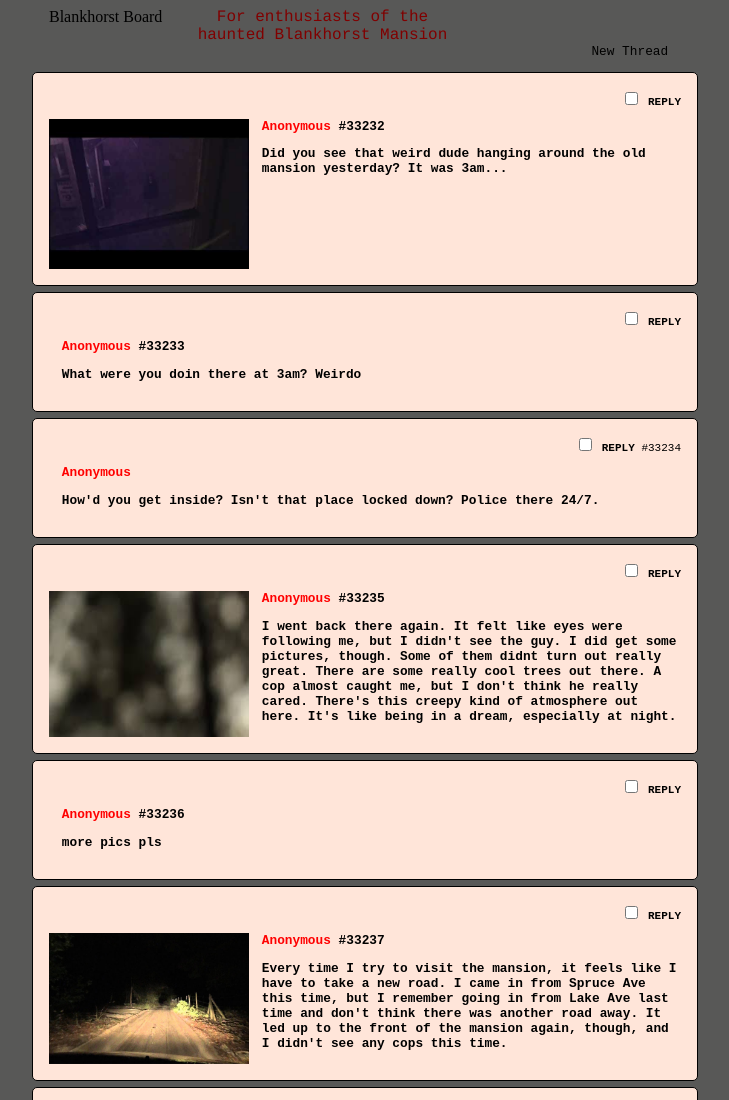
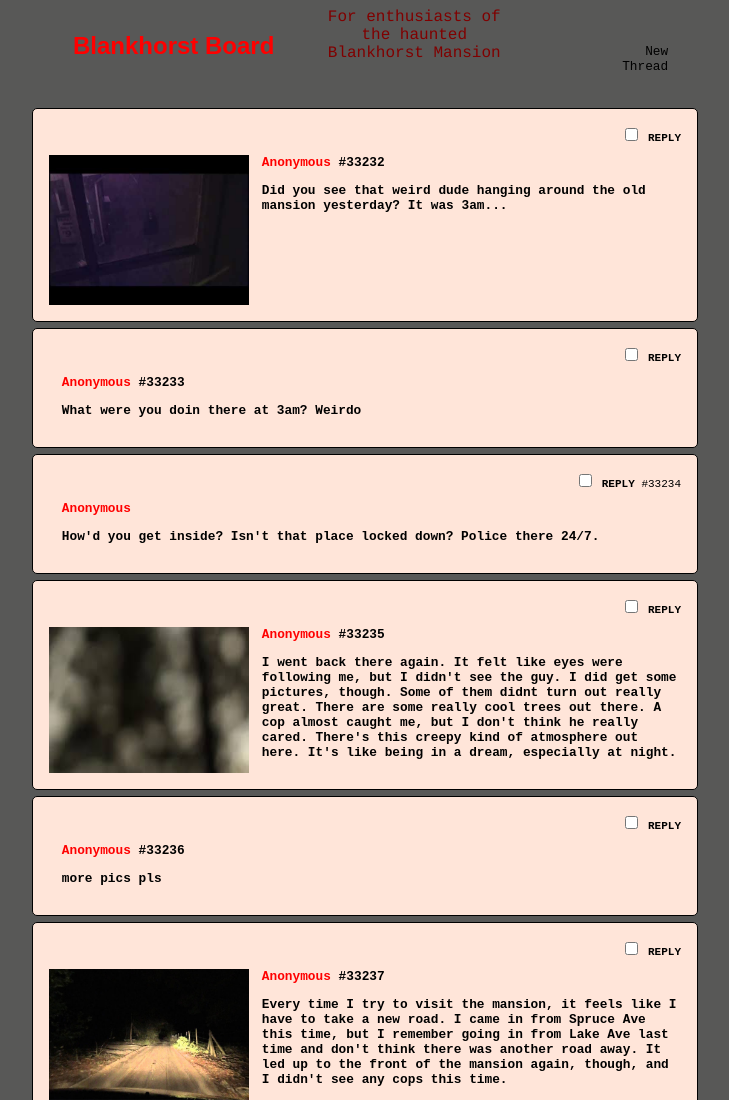
Before and after one commit to LaunchCodeAllhubs/js-assignment-4-html-me-something-multiplesnakes, a website: page index.html in a window 1280 px wide. Shown: the top 1100 px of the page, without its empty margins (275-1004 px from the left). Drawn offline with Linux system fonts and the light colour scheme.

Commit message:
fixed more things

```diff
--- a/styles.css
+++ b/styles.css
@@ -1,13 +1,14 @@
-body { background: #585857; }
+body { background: #585857; display: block; margin: 8px; }
 
 #outside { display: flex; justify-content: space-between; width: 50%; }
 h2 {  text-align: left; font-family: Arial; font-size: 1.5em; padding: 1em; font-weight: 700; margin-bottom: 1em; width: 50%;  }
 subtitle { margin-right: 6em; color: maroon; width: 250px; font-family: Courier; }
-#mainheading { text-align: left; font-family: Arial; font-size: 1.5em; padding: 1em; font-weight: 700; margin-bottom: 1em; width: 50%; color: red; }
+#mainHeading { text-align: left; font-family: Arial; font-size: 1.5em; padding: 1em; font-weight: 700; margin-bottom: 1em; width: 50%; color: red; }
 #newthread { text-align: right; padding: 1em; margin-top: 1.8em; font-family: courier new; font-size: .8em; }
 .chanout { padding: 1em; margin-bottom: .4em; width: 50%; border-radius: 5px; background: #ffe5d9; border: 1px solid black; }
 .chanin { margin-left: 1em; font-family: courier new; font-size: .8em; font-weight: 600; text-align: left; }
 .chanin b { font-weight: 800; color: red; }
 .chantop { font-family: courier new; text-align: right; font-size: 11px; margin-bottom: 1em; }
 .chantop b { font-weight: 700; }
+#testP { }
 .funParagraph { color: green; }
```
